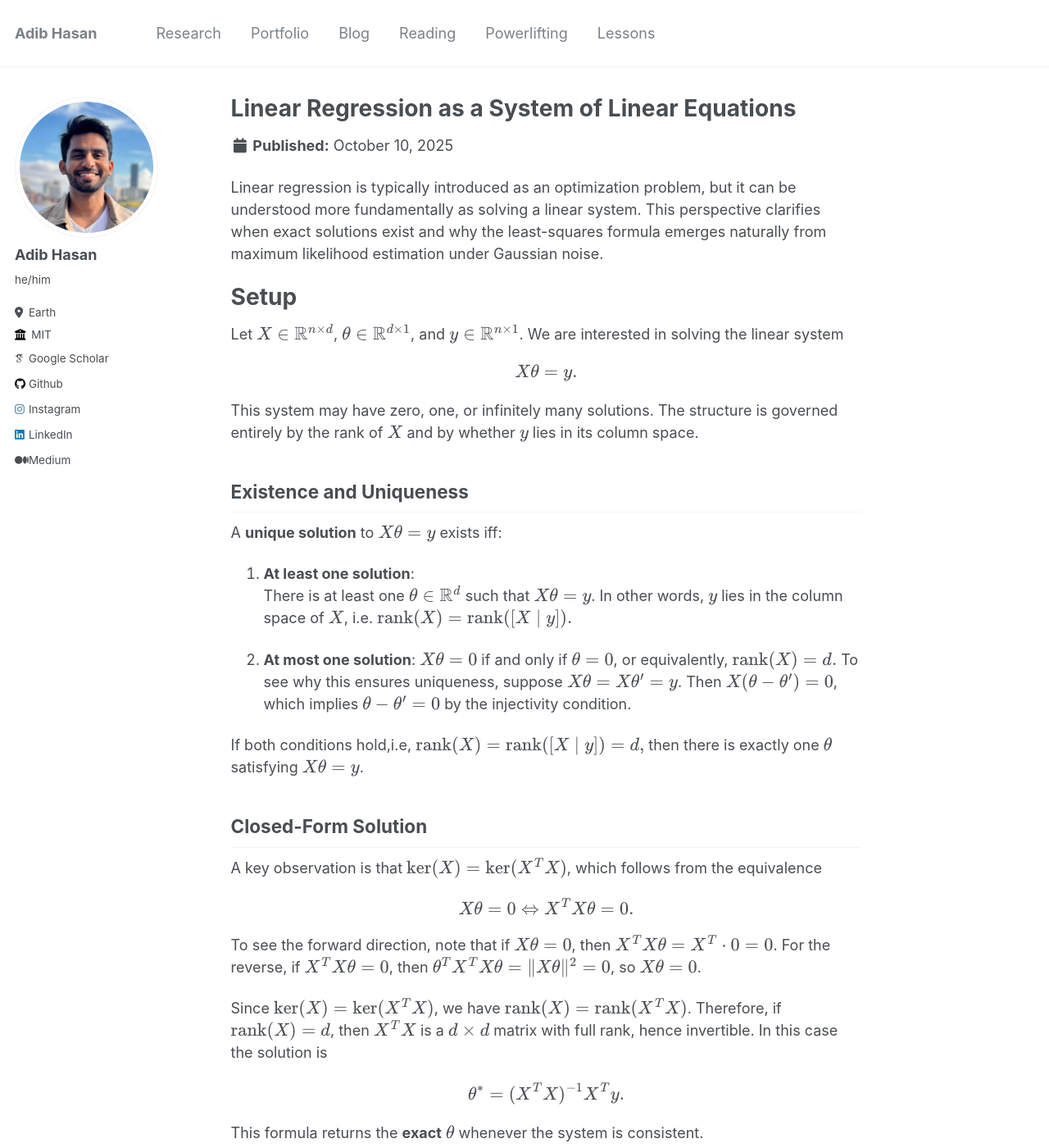
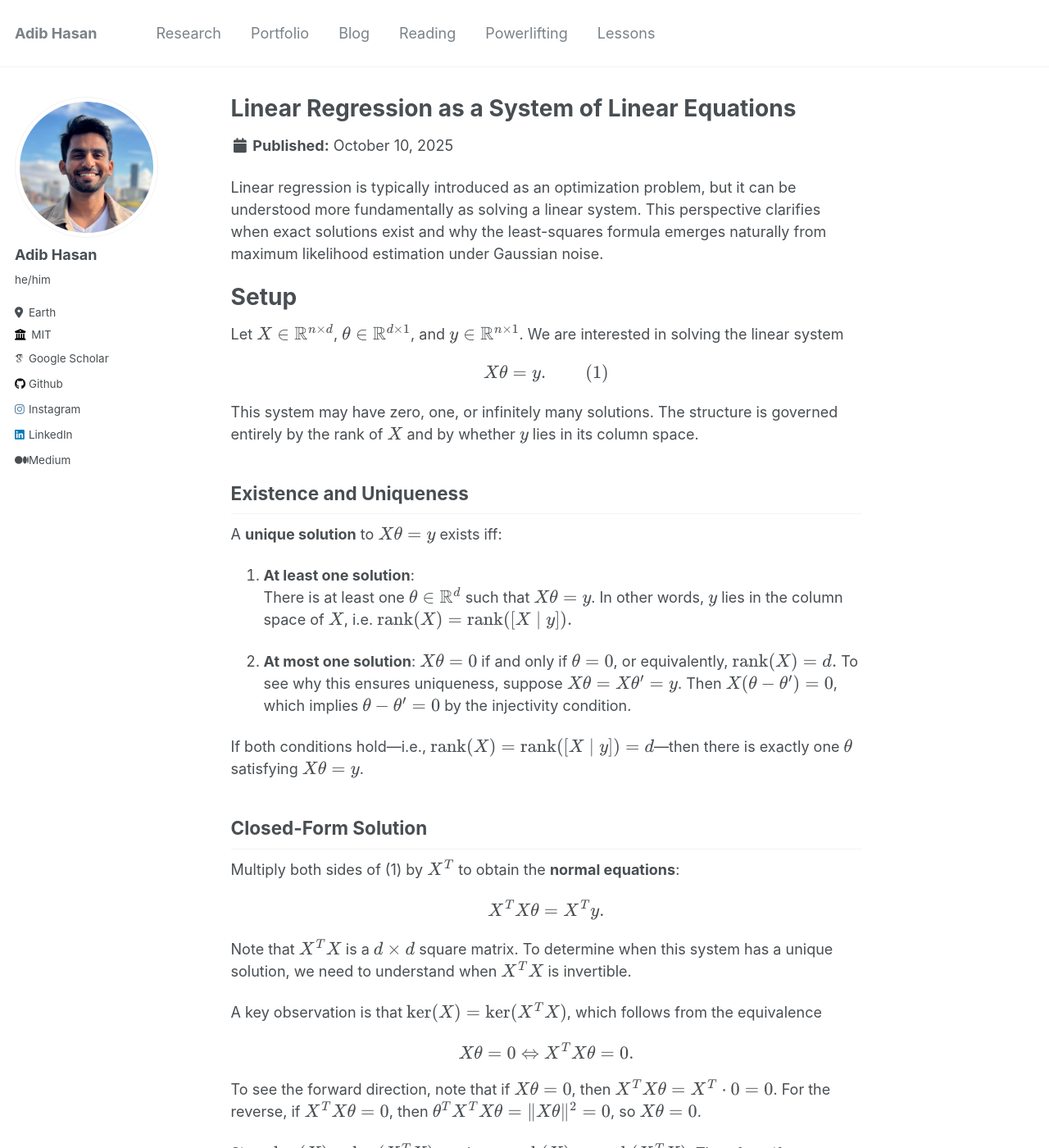
Before and after one commit to Neehan/neehan.github.io, a Jekyll site: the page built from _blog/linear-regression.md, in a window 1280 px wide and 1400 px high. Shown: the whole window at 82% size. Built offline with Jekyll 4.4.1, drawn with Linux system fonts in a browser that asks for light colours; some web fonts are replaced; some of the changed text lies outside the part shown.

Commit message:
linear reg

```diff
--- a/_blog/linear-regression.md
+++ b/_blog/linear-regression.md
@@ -15,7 +15,7 @@ Linear regression is typically introduced as an optimization problem, but it can
 Let $X \in \mathbb{R}^{n \times d}$, $\theta \in \mathbb{R}^{d \times 1}$, and $y \in \mathbb{R}^{n \times 1}$. We are interested in solving the linear system
 
 $$
-X\theta = y.
+X\theta = y.\quad\quad(1)
 $$
 
 This system may have zero, one, or infinitely many solutions. The structure is governed entirely by the rank of $X$ and by whether $y$ lies in its column space.
@@ -31,9 +31,17 @@ A **unique solution** to $X\theta = y$ exists iff:
    $$\operatorname{rank}(X) = d.$$
    To see why this ensures uniqueness, suppose $X\theta = X\theta' = y$. Then $X(\theta - \theta') = 0$, which implies $\theta - \theta' = 0$ by the injectivity condition.
 
-If both conditions hold,i.e, $\operatorname{rank}(X) = \operatorname{rank}([X \mid y]) = d,$ then there is exactly one $\theta$ satisfying $X\theta = y$.
+If both conditions hold—i.e., $\operatorname{rank}(X) = \operatorname{rank}([X \mid y]) = d$—then there is exactly one $\theta$ satisfying $X\theta = y$.
 
 ## Closed-Form Solution
+
+Multiply both sides of (1) by $X^T$ to obtain the **normal equations**:
+
+$$
+X^TX\theta = X^Ty.
+$$
+
+Note that $X^TX$ is a $d \times d$ square matrix. To determine when this system has a unique solution, we need to understand when $X^TX$ is invertible.
 
 A key observation is that $\operatorname{ker}(X) = \operatorname{ker}(X^TX)$, which follows from the equivalence
 
@@ -43,7 +51,7 @@ $$
 
 To see the forward direction, note that if $X\theta = 0$, then $X^TX\theta = X^T \cdot 0 = 0$. For the reverse, if $X^TX\theta = 0$, then $\theta^T X^TX\theta = \\|X\theta\\|^2 = 0$, so $X\theta = 0$.
 
-Since $\operatorname{ker}(X) = \operatorname{ker}(X^TX)$, we have $\operatorname{rank}(X) = \operatorname{rank}(X^TX)$. Therefore, if $\operatorname{rank}(X) = d$, then $X^TX$ is a $d \times d$ matrix with full rank, hence invertible. In this case the solution is
+Since $\operatorname{ker}(X) = \operatorname{ker}(X^TX)$, we have $\operatorname{rank}(X) = \operatorname{rank}(X^TX)$. Therefore, if $\operatorname{rank}(X) = d$, then $X^TX$ has full rank and is invertible. In this case the solution is
 
 $$
 \theta^* = (X^T X)^{-1} X^T y.
```
